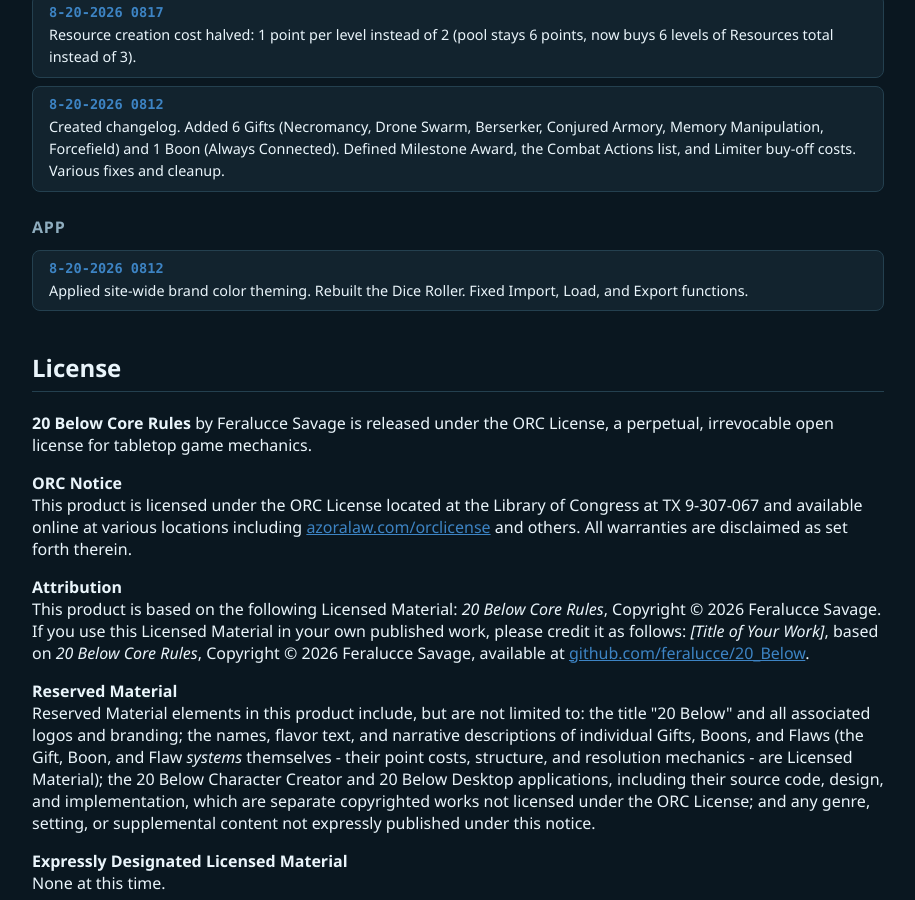
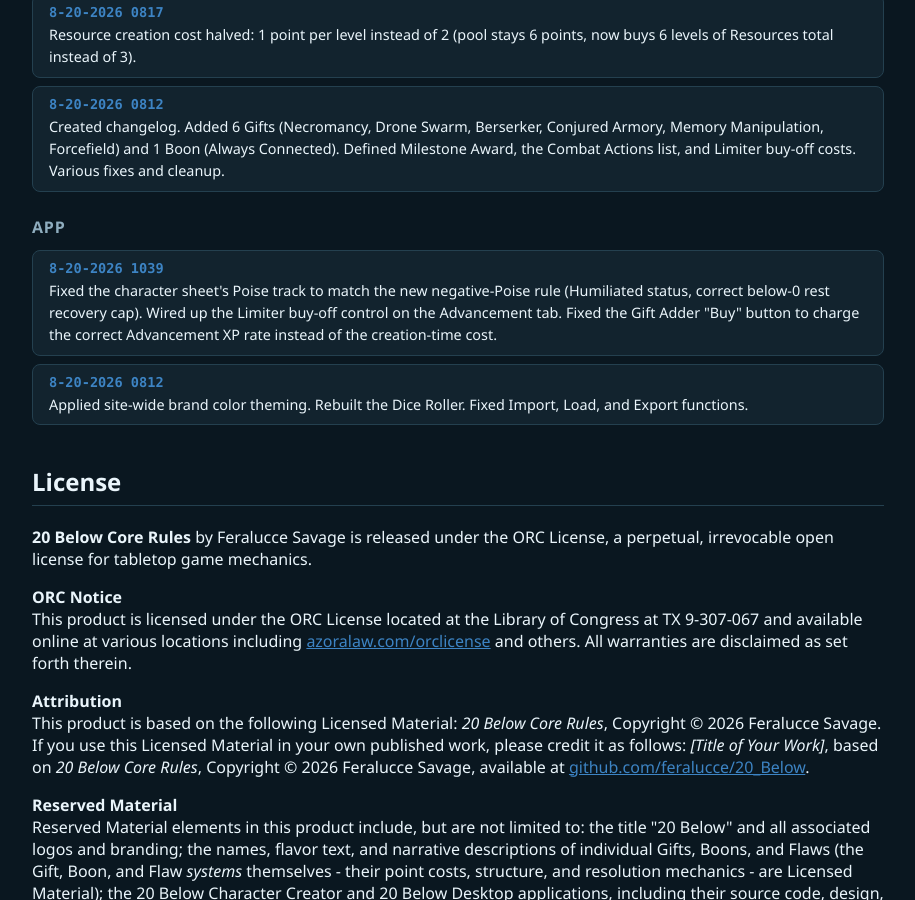
Before and after one commit to feralucce/20_Below, a Jekyll site: the page index.html, which Jekyll copies as it is, in a window 1280 px wide and 900 px high, scrolled down 3205 px. Shown: the whole window, without its empty margins (182-1097 px from the left). Built offline with Jekyll 4.4.1, drawn with Linux system fonts in a browser that asks for light colours.

Commit message:
Wire Limiter buy-off into the app, fix Gift Adder buy-button rate
- New buyoffAdvancementLimiter/refundAdvancementLimiterBuyoff in state.js,
  charging 3 x current Gift Level XP per Limiter (per costs.md), priced at
  the moment of removal and stored per-purchase since a Gift's Level can
  keep changing afterward
- New Limiter buy-off row in the Advancement tab's Gifts section, mirroring
  the existing Adder buy/undo UI
- Gift Adder "Buy" button now reads the doubled Advancement XP rate
  (data.advancement.giftAdderXp) instead of the creation-time point cost
  it was wrongly using before
- Updated docs/advancement-reference.html's two "not yet wired up" asides
  now that both are fixed
- Landing-page changelog entry

```diff
--- a/app/parse/costs.js
+++ b/app/parse/costs.js
@@ -67,6 +67,7 @@
       giftLimiterDiscount: adv['Gift Limiter Discount, Advancement (per Limiter)'],
       giftLimiterFloor: adv['Gift Limiter Floor, Advancement (minimum XP)'],
       giftAdderXp: { Lesser: adv['Gift Adder XP - Lesser'], Greater: adv['Gift Adder XP - Greater'] },
+      giftLimiterBuyoffXpMultiplier: adv['Gift Limiter Buy-off - XP multiplier (current Gift Level × N)'],
     },
   };
 }
--- a/docs/advancement-reference.html
+++ b/docs/advancement-reference.html
@@ -245,7 +245,7 @@
       <tr><td>Lesser</td><td>3</td><td>6</td></tr>
       <tr><td>Greater</td><td>6</td><td>12</td></tr>
     </table>
-    <p class="aside">Same price whether bought at acquisition or added later - Adders don't get more expensive with time, unlike Levels. <strong>Not yet correct in the Character Creator app</strong> - the Advancement tab's Adder "Buy" button already exists, but currently charges the creation-time point cost (3/6) instead of this new advancement rate (6/12). Coming in a future update.</p>
+    <p class="aside">Same price whether bought at acquisition or added later - Adders don't get more expensive with time, unlike Levels.</p>
   </section>
 
   <section class="xp-section" id="limiters">
@@ -255,7 +255,7 @@
     <div class="chart-frame">
       <img src="assets/diagrams/xp-limiter-buyoff-cost.svg" alt="Buying off one Limiter costs 3 times the Gift's current level in XP - 3 XP at Level 1 up to 15 XP at Level 5, per Limiter removed." />
     </div>
-    <p class="aside">Not yet available as a button in the Character Creator app - the formula is locked in, but the app's Advancement tab doesn't have a Limiter buy-off control wired up yet. Coming in a future update.</p>
+    <p class="aside">Priced at the moment a Limiter is bought off, using the Gift's Level right then - raising the Gift further afterward doesn't retroactively change what an already-removed Limiter cost.</p>
   </section>
 
 </main>
--- a/index.html
+++ b/index.html
@@ -307,6 +307,10 @@
   <h3 class="changelog-heading">App</h3>
   <ul class="changelog-list">
     <li class="changelog-entry">
+      <span class="changelog-date">8-20-2026 1039</span>
+      <span class="changelog-text">Fixed the character sheet's Poise track to match the new negative-Poise rule (Humiliated status, correct below-0 rest recovery cap). Wired up the Limiter buy-off control on the Advancement tab. Fixed the Gift Adder "Buy" button to charge the correct Advancement XP rate instead of the creation-time cost.</span>
+    </li>
+    <li class="changelog-entry">
       <span class="changelog-date">8-20-2026 0812</span>
       <span class="changelog-text">Applied site-wide brand color theming. Rebuilt the Dice Roller. Fixed Import, Load, and Export functions.</span>
     </li>
```
Also changed, not shown: app/state.js (+35 -0 lines), app/steps/tab-advancement.js (+45 -3 lines).
